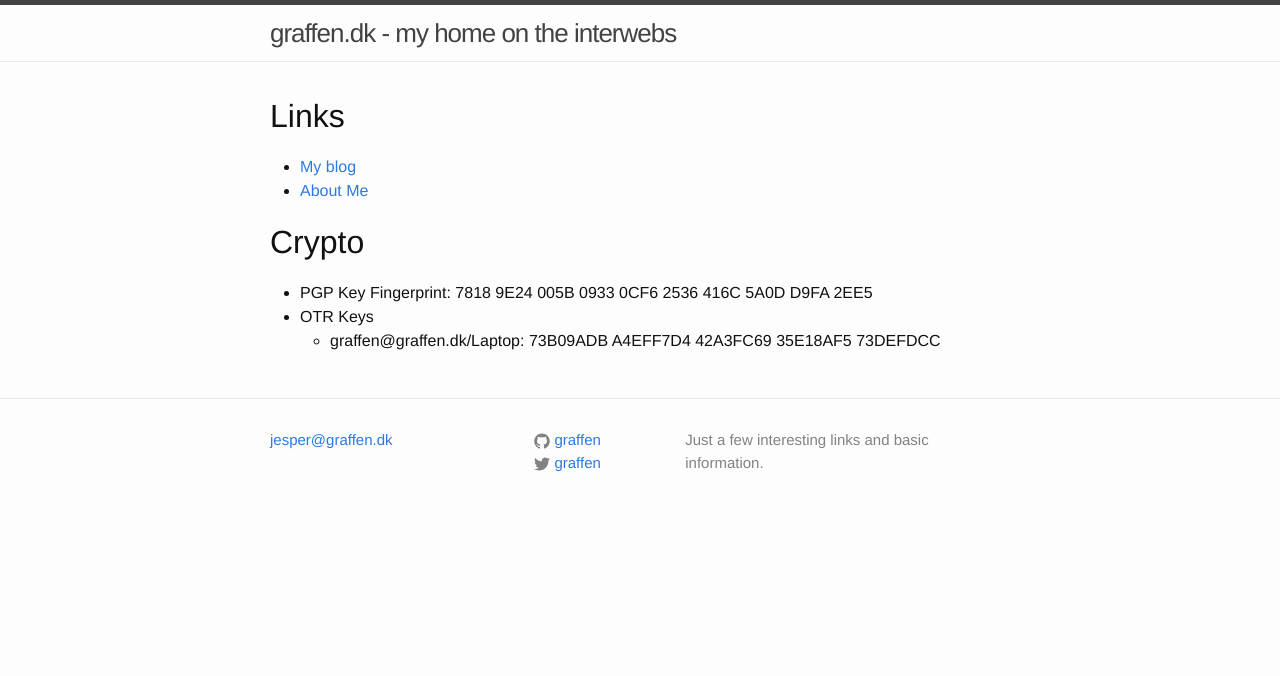
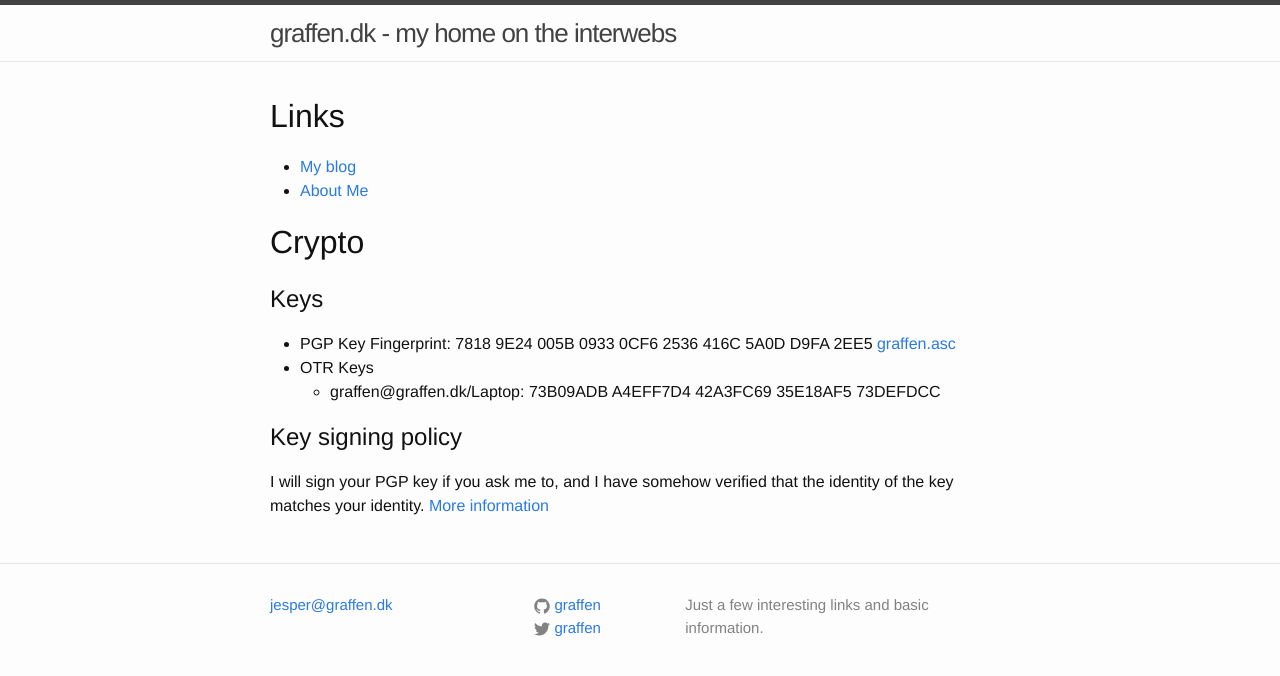
Before and after one commit to graffen/graffen.github.io, a Jekyll site: the page built from index.md, in a window 1280 px wide. Shown: the top 676 px of the page. Built offline with Jekyll 4.4.1, drawn with Linux system fonts in a browser that asks for light colours.

Commit message:
Add public key for download & text about key signing

```diff
--- a/index.md
+++ b/index.md
@@ -8,6 +8,12 @@ layout: default
 * [About Me](https://about.me/graffen)
 
 # Crypto
-* PGP Key Fingerprint: 7818 9E24 005B 0933 0CF6  2536 416C 5A0D D9FA 2EE5
+
+## Keys
+* PGP Key Fingerprint: 7818 9E24 005B 0933 0CF6  2536 416C 5A0D D9FA 2EE5 [graffen.asc](graffen.asc)
 * OTR Keys
   * graffen@graffen.dk/Laptop: 73B09ADB A4EFF7D4 42A3FC69 35E18AF5 73DEFDCC
+
+## Key signing policy
+I will sign your PGP key if you ask me to, and I have somehow verified that the identity of the key matches your
+identity. [More information](https://blog.graffen.dk/KeySigningPolicy)
```
Also changed, not shown: 1 other file.
